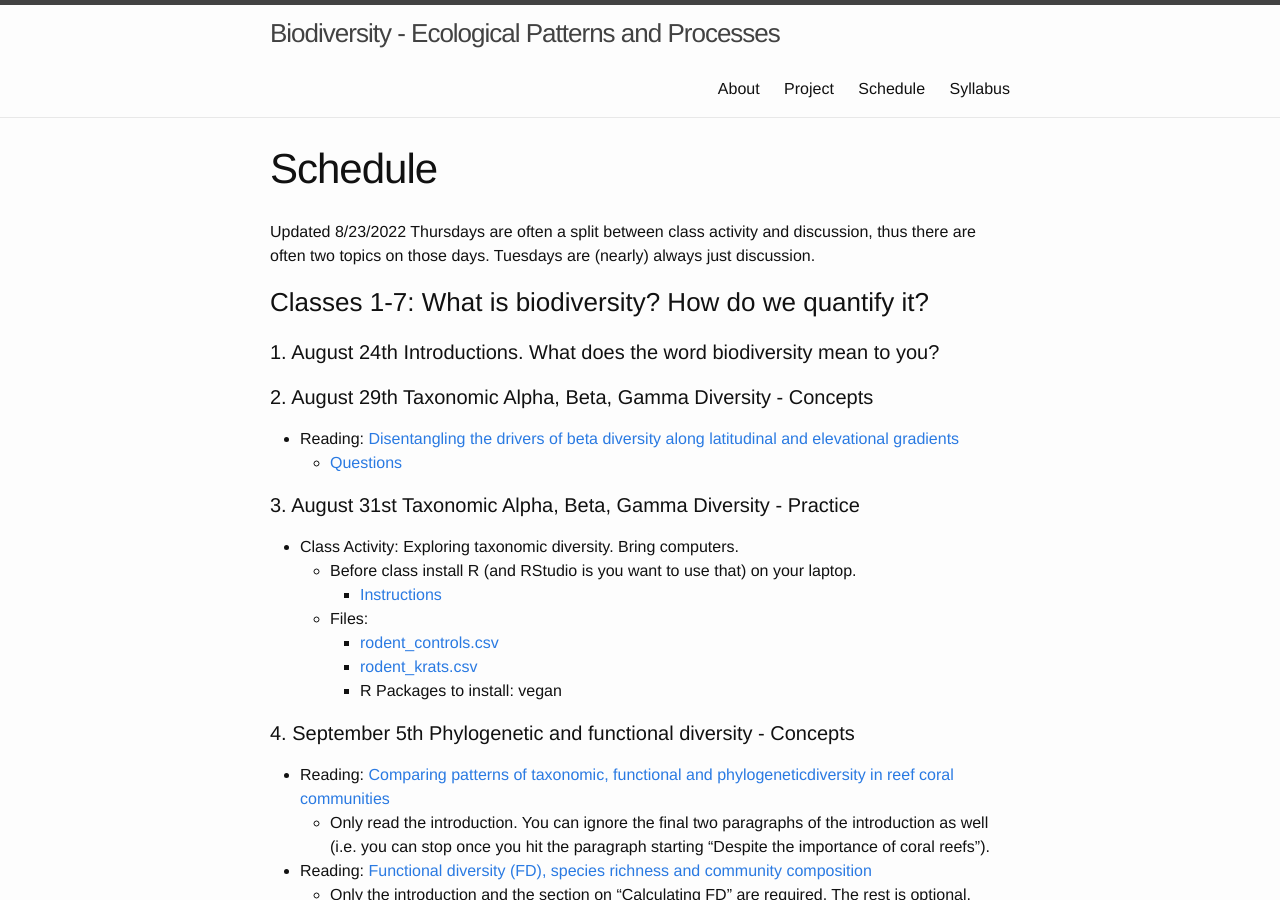
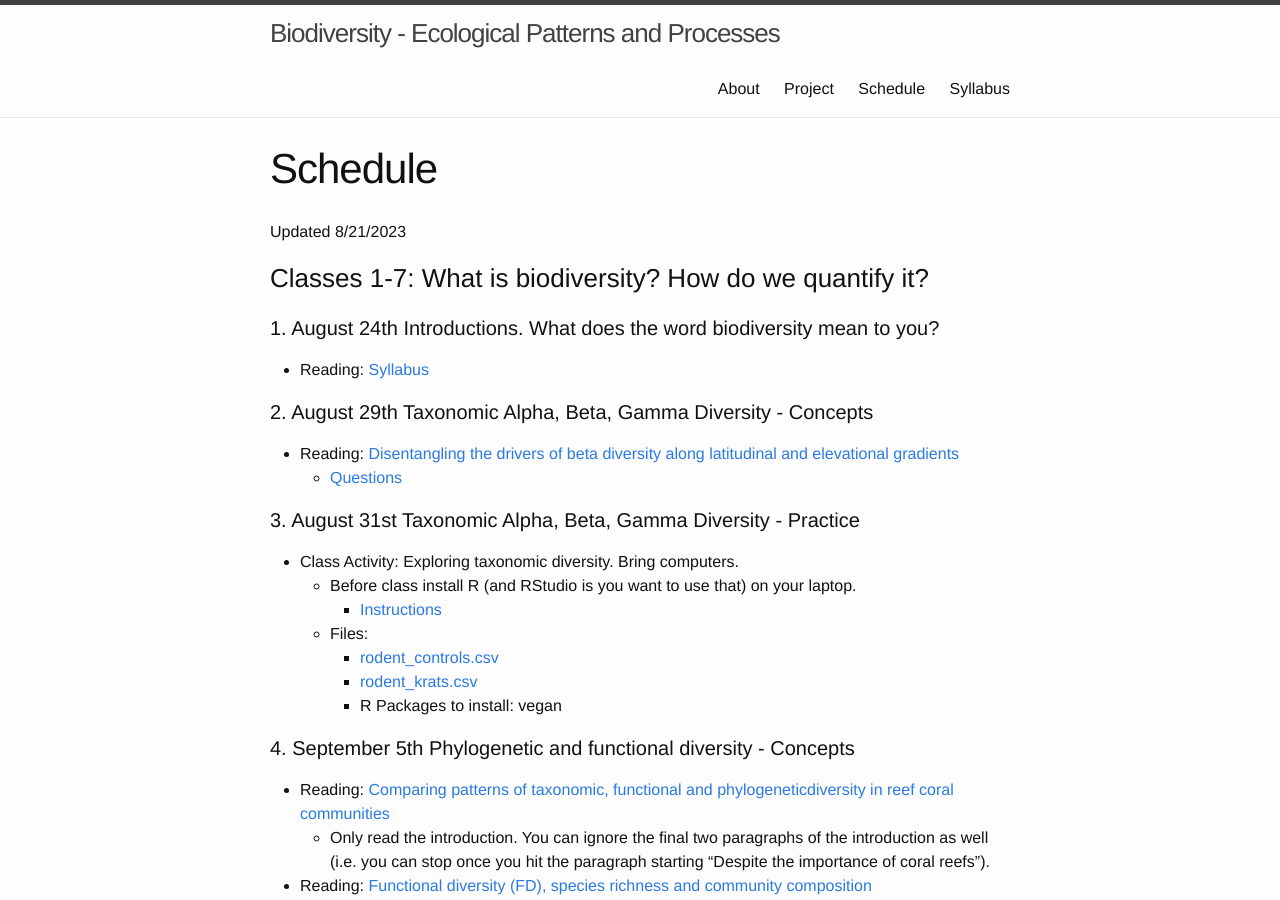
Before and after one commit to skmorgane/biodiversity-course, a Jekyll site: the page built from schedule.md, in a window 1280 px wide and 900 px high. Built offline with Jekyll 4.4.1, drawn with Linux system fonts in a browser that asks for light colours.

Commit message:
Schedule formatting changes.md

```diff
--- a/schedule.md
+++ b/schedule.md
@@ -2,12 +2,12 @@
 layout: page
 title: Schedule
 ---
-Updated 8/23/2022
-Thursdays are often a split between class activity and discussion, thus there are often two topics on those days. Tuesdays are (nearly) always just discussion.
+Updated 8/21/2023
 
 ### Classes 1-7: What is biodiversity? How do we quantify it?
 
 #### 1. August 24th Introductions. What does the word biodiversity mean to you?
+* Reading: [Syllabus]({{ site.baseurl }}/syllabus)
 
 #### 2. August 29th Taxonomic Alpha, Beta, Gamma Diversity - Concepts
 * Reading: [Disentangling the drivers of beta diversity along latitudinal and elevational gradients](https://doi.org/10.1126/science.1208584 )
```
